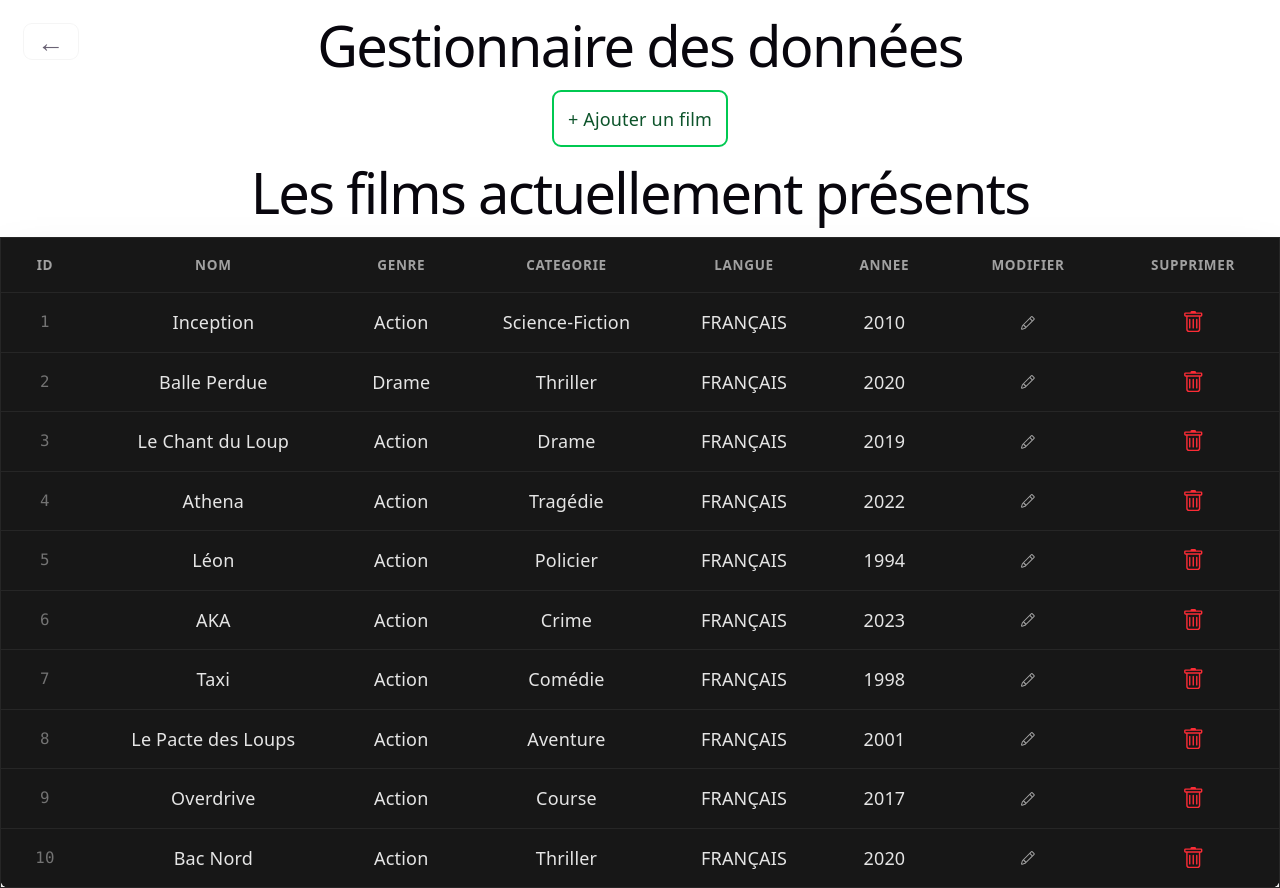
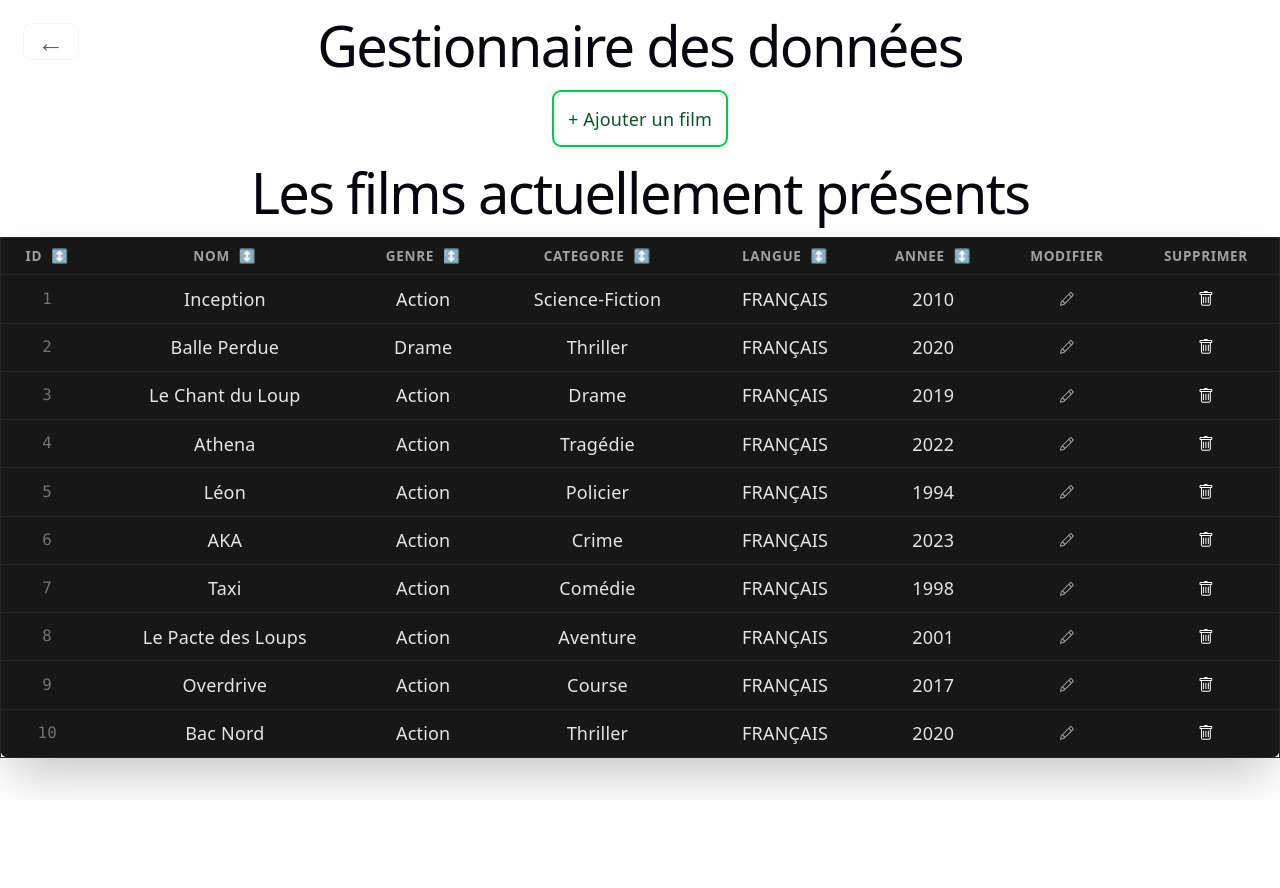
Before and after one commit to Czecevic/streaming_project, a React (Vite) app: page /admin in a window 1280 px wide. After the commit the page ends 800 px from the top, so only its background shows below. Built offline with nearby package versions, Linux system fonts and the light colour scheme.

Commit message:
sorted and add readme

```diff
--- a/src/components/CreateMovie.tsx
+++ b/src/components/CreateMovie.tsx
@@ -30,7 +30,7 @@ export const CreateMovie = ({ movies, setMovies }: movieProps) => {
     <div>
       <button
         onClick={() => setIsOpen(!isOpen)}
-        className="border-2 border-green-500 text-green-900 rounded-lg p-3 hover:bg-green-200 hover:text-black hover:border-none transition-colors"
+        className={`${isOpen ? `border-red-500 text-red-900 hover:bg-red-200` : `border-green-500 text-green-900 hover:bg-green-200`} border-2 rounded-lg p-3 hover:text-black hover:border-none transition-colors`}
       >
         {isOpen ? "Annuler" : "+ Ajouter un film"}
       </button>
--- a/src/components/DeleteMovie.tsx
+++ b/src/components/DeleteMovie.tsx
@@ -14,7 +14,7 @@ export const DeleteMovie = ({
   return (
     <td className="p-2">
       <button
-        className="py-2 rounded-lg text-red-500 text-xl hover:border-2 hover:border-red-500 hover:p-3"
+        className={`py-1.5 px-4 rounded-lg text-sm font-semibold cursor-pointer transition-all hover:bg-red-700 text-white`}
         onClick={() => removeMovie()}
       >
         <Trash />
--- a/src/components/InputChangeMovie.tsx
+++ b/src/components/InputChangeMovie.tsx
@@ -1,3 +1,4 @@
+import { useState } from "react";
 import type { filmProps, InputChangeMovieProps } from "../interface";
 
 export const InputChangeMovie = ({
--- a/src/components/MovieAdminTable.tsx
+++ b/src/components/MovieAdminTable.tsx
@@ -6,7 +6,6 @@ import { InputChangeMovie } from "./InputChangeMovie";
 
 export const MovieAdminTable = ({ movies, setMovies }: movieProps) => {
   const [editingId, setEditingId] = useState<number | null>(null);
-
   return (
     <tbody className="divide-y divide-neutral-800 text-neutral-200">
       {movies.map((movie) => {
@@ -16,7 +15,7 @@ export const MovieAdminTable = ({ movies, setMovies }: movieProps) => {
             key={movie.id}
             className="hover:bg-neutral-900/40 transition-colors"
           >
-            <td className="py-3 px-4 text-neutral-500 font-mono text-sm">
+            <td className="py-2 px-3 text-neutral-500 font-mono text-sm">
               {movie.id}
             </td>
             <InputChangeMovie
@@ -63,8 +62,8 @@ export const MovieAdminTable = ({ movies, setMovies }: movieProps) => {
               <button
                 className={`py-1.5 px-4 rounded-lg text-sm font-semibold cursor-pointer transition-all ${
                   edit
-                    ? "bg-indigo-600 hover:bg-indigo-700 text-white shadow-lg shadow-indigo-600/10"
-                    : "text-neutral-400 hover:text-indigo-400 hover:bg-neutral-800"
+                    ? "bg-green-600 hover:bg-green-700 text-white"
+                    : "text-neutral-400 hover:text-green-400 hover:bg-neutral-800"
                 }`}
                 onClick={() => setEditingId(edit ? null : movie.id)}
               >
--- a/src/pages/AdminPage.tsx
+++ b/src/pages/AdminPage.tsx
@@ -2,6 +2,7 @@ import { useState } from "react";
 import { CreateMovie } from "../components/CreateMovie";
 import { MovieAdminTable } from "../components/MovieAdminTable";
 import films from "../data/films.json";
+import type { filmProps } from "../interface";
 
 export const AdminPage = () => {
   const [movies, setMovies] = useState(() =>
@@ -9,6 +10,7 @@ export const AdminPage = () => {
       ? JSON.parse(localStorage.getItem("films")!)
       : films,
   );
+  const [sortDirection, setSortDirection] = useState<"asc" | "desc">("asc");
   const thTab = [
     "id",
     "nom",
@@ -19,9 +21,28 @@ export const AdminPage = () => {
     "modifier",
     "supprimer",
   ];
+
+  const sorted = (filed: keyof filmProps) => {
+    const sortedMovies = [...movies].sort((a, b) => {
+      if (typeof a[filed] === "number" && typeof b[filed] === "number") {
+        return sortDirection === "asc"
+          ? a[filed] - b[filed]
+          : b[filed] - a[filed];
+      }
+      if (typeof a[filed] === "string" && typeof b[filed] === "string") {
+        return sortDirection === "asc"
+          ? a[filed].localeCompare(b[filed])
+          : b[filed].localeCompare(a[filed]);
+      }
+      return 0;
+    });
+    setMovies(sortedMovies);
+    localStorage.setItem("films", JSON.stringify(sortedMovies));
+    setSortDirection(sortDirection === "asc" ? "desc" : "asc");
+  };
   return (
     <div>
-      <div>
+      <div className="mt-16 sm:mt-0">
         <a href="/">
           <button className=" fixed border border-neutral-100 rounded-lg top-5 left-5 text-2xl px-3">
             &#8592;
@@ -29,19 +50,30 @@ export const AdminPage = () => {
         </a>
         <h1>Gestionnaire des données</h1>
         <CreateMovie movies={movies} setMovies={setMovies} />
+        <h1>Les films actuellement présents</h1>
       </div>
-      <h1>Les films actuellement présents</h1>
       <table className="w-full overflow-x-auto bg-neutral-900 border border-neutral-800 rounded-lg shadow-2xl">
         <thead>
           <tr className="border-b border-neutral-800 bg-neutral-900">
-            {thTab.map((th) => (
-              <th
-                scope="col"
-                className="px-6 py-4 text-xs font-bold text-neutral-400 uppercase tracking-wider"
-              >
-                {th}
-              </th>
-            ))}
+            {thTab.map((th) => {
+              const isSortable = th !== "modifier" && th !== "supprimer";
+              return (
+                <th
+                  key={th}
+                  scope="col"
+                  className="px-3 py-2 text-xs font-bold text-neutral-400 uppercase tracking-wider justify-items-center"
+                >
+                  <div className="flex items-center gap-2">
+                    <span>{th}</span>
+                    {isSortable && (
+                      <button onClick={() => sorted(th as keyof filmProps)}>
+                        ↕️
+                      </button>
+                    )}
+                  </div>
+                </th>
+              );
+            })}
           </tr>
         </thead>
         <MovieAdminTable movies={movies} setMovies={setMovies} />
```
Also changed, not shown: 2 other files (tests, documents, lock files or other folders).
